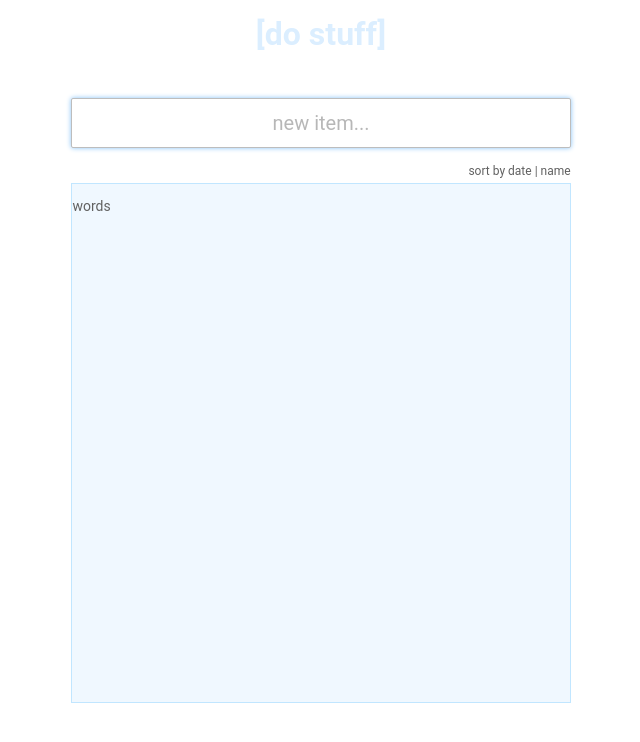
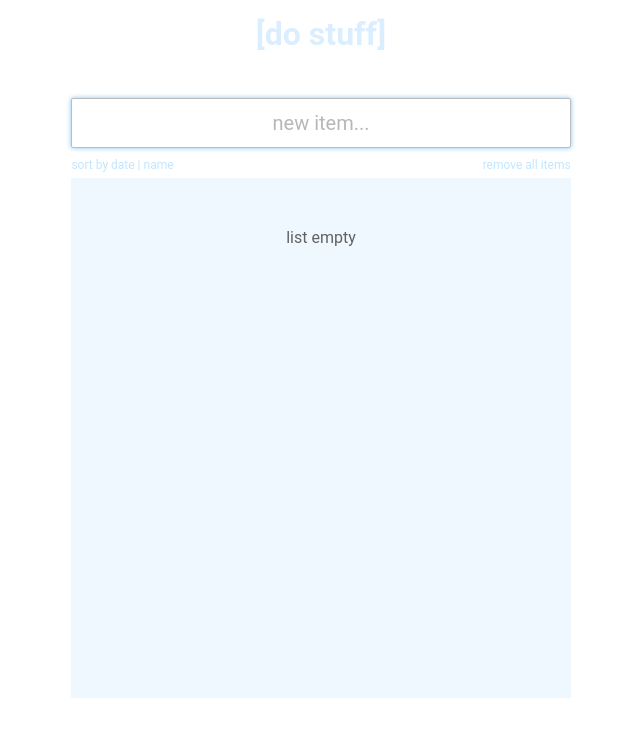
Before and after one commit to ClydSpyd/ng-list-app, an Angular app: page / in a window 1280 px wide. Shown: the top 742 px of the page, without its empty margins (319-959 px from the left). Built offline with nearby package versions, Linux system fonts and the light colour scheme.

Commit message:
friday evening

```diff
--- a/src/app/item-details/item-details.component.html
+++ b/src/app/item-details/item-details.component.html
@@ -1 +1 @@
-<p>item-details works!</p>
+<p>{{ item.text }}</p>
--- a/src/app/item-details/item-details.component.ts
+++ b/src/app/item-details/item-details.component.ts
@@ -1,4 +1,4 @@
-import { Component, OnInit } from '@angular/core';
+import { Component, OnInit, Input } from '@angular/core';
 
 @Component({
   selector: 'app-item-details',
@@ -6,10 +6,11 @@ import { Component, OnInit } from '@angular/core';
   styleUrls: ['./item-details.component.css']
 })
 export class ItemDetailsComponent implements OnInit {
-
+  @Input() item
   constructor() { }
 
-  ngOnInit(): void {
+  ngOnInit(){
+    this.item = {text:'pending'};
   }
 
 }
--- a/src/app/item-list/item-list.component.html
+++ b/src/app/item-list/item-list.component.html
@@ -1,32 +1,43 @@
-<div >
+<div>
+  <!-- INPUT -->
   <div class="inputBox">
     <form autocomplete="off" [formGroup]="addItemInput" (ngSubmit)="onSubmit(addItemInput.value)">
-        <input id="inputText" type="text" formControlName="inputText" placeholder="new item..." autofocus>
+      <input id="inputText" type="text" formControlName="inputText" placeholder="new item..." autofocus>
     </form>
   </div>
+  <!-- SORT BUTTONS -->
   <div class="sortBy">
-    sort by <a (click)="onSort('created')">date</a> | <a (click)="onSort('text')" >name</a>
+    <div class="sortByInner" [hidden]="showDetails">
+      sort by <a (click)="onSort('created')">date</a> | <a (click)="onSort('text')">name</a>
+    </div>
+    <div class="clearItems">
+      <a (click)="onClear()">remove all items</a>
+    </div>
   </div>
+  <!-- LIST SECTION -->
   <div class="listSection" [class.noScroll]="showDetails">
 
+    <!-- DETAILS POPUP -->
     <div class="itemDetailsWrapper" [class.detailsHidden]="!showDetails">
-      <p (click)="onShowDetails({bool:false, id:'hai'})">
-        words
+      <p (click)="onShowDetails({bool:false, id:this.itemPass.id})">
+        close
       </p>
+      <app-item-details [item]="itemPass"></app-item-details>
     </div>
 
+    <!-- ITEMS -->
     <div *ngIf="items.length else placeholder" class="listInner">
-      <div  *ngFor="let item of items">
+      <div *ngFor="let item of items">
         <app-list-item (showDetails)="onShowDetails($event)" [item]="item"></app-list-item>
-
       </div>
     </div>
+  </div>
 
-  </div>
+
 </div>
-
-<ng-template #placeholder >
+<!-- PLACEHOLDER   -->
+<ng-template #placeholder>
   <div class="listEmpty">
     list empty
   </div>
-</ng-template >
+</ng-template>
--- a/src/app/item-list/item-list.component.ts
+++ b/src/app/item-list/item-list.component.ts
@@ -2,7 +2,6 @@ import { Component, OnInit, Input } from '@angular/core';
 import { FormBuilder } from '@angular/forms';
 
 import { StoreService } from '../store.service';
-import { ListItemComponent } from '../list-item/list-item.component'
 import { SorterService } from '../sorter.service';
 
 @Component({
@@ -10,11 +9,12 @@ import { SorterService } from '../sorter.service';
   templateUrl: './item-list.component.html',
   styleUrls: ['./item-list.component.css']
 })
+
 export class ItemListComponent implements OnInit {
+  items;
+  itemPass;
+  showDetails;
   addItemInput;
-  items;
-  showDetails;
-  idPass;
 
   constructor(
     private formBuilder: FormBuilder,
@@ -28,16 +28,14 @@ export class ItemListComponent implements OnInit {
 
   ngOnInit() {
     this.items = this.storeService.getItems();
-    this.showDetails=true;
+    this.showDetails = false;
   }
 
   onSubmit(data) {
-
-    if(data.inputText)
-      {
+    if (data.inputText) {
       const item = {
         text: data.inputText,
-        created: new Date().getTime(),
+        created: new Date(2020, 3, 7).getTime(),
         complete: false,
         id: new Date().getTime()
       }
@@ -45,19 +43,26 @@ export class ItemListComponent implements OnInit {
       this.addItemInput.reset();
     }
   }
+
   onRemove(id) {
     var r = confirm("remove item from list?");
     if (r == true) {
       this.storeService.removeItem(id)
-    } else {
-      return
-    }
+    } else { return }
   }
-  onSort(prop){
-    this.sorterService.sortItems(this.items, prop)
+
+  onClear() {
+    this.storeService.removeAll();
+    confirm('clear list?') ? this.storeService.removeAll() : console.log('nada');
   }
-  onShowDetails(data){
-    console.log(data.id)
-    this.showDetails=data.bool;
+
+  onSort(prop) {
+    this.sorterService.sortBy(this.items, prop)
+  }
+
+  onShowDetails(data) {
+    this.itemPass = this.storeService.getItem(data.id);
+    console.log(this.itemPass);
+    this.showDetails = data.bool;
   }
 }
--- a/src/app/list-item/list-item.component.html
+++ b/src/app/list-item/list-item.component.html
@@ -13,7 +13,6 @@
 
     <div class="listItemInner" >
       <div (click)="showDetails.emit({bool:true, id:item.id})" class="itemText">
-        <!-- <p [ngClass]="{itemTextQueryState: queryState}">{{ item.text }}</p> -->
         <p >{{ item.text }}</p>
       </div>
       <div (click)="showDetails.emit({bool:true, id:item.id})" [hidden]="queryState" class="itemCreated">
--- a/src/app/sorter.service.ts
+++ b/src/app/sorter.service.ts
@@ -31,4 +31,17 @@ export class SorterService {
       }
     })
   }
+  sortBy(arr, prop) {
+    this.property = prop;
+    this.direction = (this.property === prop) ? this.direction * -1 : 1;
+    let order= this.direction;
+    // return arr.sort((a, b) => a[prop] - b[prop]);
+    function compareProps(a, b) {
+      if (a[prop] < b[prop]) { return order * -1; }
+      else if (a[prop] > b[prop]) { return order * 1; }
+      return 0;
+    }
+
+    arr.sort(compareProps);
+  }
 }
--- a/src/app/store.service.ts
+++ b/src/app/store.service.ts
@@ -14,12 +14,20 @@ export class StoreService {
   getItems() {
     return this.items;
   }
+
+  getItem(id) {
+    return this.items.find(item => item.id == id )
+  }
   removeItem(id){
     const index = this.items.findIndex(x => x.id == id);
     this.items.splice(index, 1);
     localStorage.setItem('listAppItems', JSON.stringify(this.items));
     return this.items;
   }
-
+  removeAll(){
+    this.items.splice(0)
+    localStorage.setItem('listAppItems', JSON.stringify(this.items));
+    return this.items;
+  }
   constructor() { }
 }
--- a/src/styles.css
+++ b/src/styles.css
@@ -126,16 +126,25 @@ app-item-list input[type=text]{
   width:100%;
   height:50px;
   font-size: 20px;
+  margin-bottom:10px;
 }
 app-item-list input[type=text]::placeholder {
   color: rgba(0, 0, 0, 0.281);
 }
-.sortBy{
+.sortBy {
+  display: flex;
+  justify-content: space-between;
   padding:0 0 5px 0;
-  text-align: right;
+  /* text-align: right; */
   font-size: 12px;
   width:40%;
+  height:20px;
   margin:0 auto;
+}
+.sortByInner,
+.sortByInner a,
+.clearItems a{
+  color:rgb(193, 230, 255);
 }
 .listSection{
   background-color: aliceblue;
@@ -259,11 +268,12 @@ app-item-list input[type=text]::placeholder {
   width:100%;
   overflow: hidden;
   transition: all 400ms;
-  border:1px solid rgb(193, 230, 255)
+  border:2px solid rgb(193, 230, 255)
 }
 
 .detailsHidden{
   margin:400px 50%;
   height:0vh;
   width:5%;
+  border:0px;
 }
```
